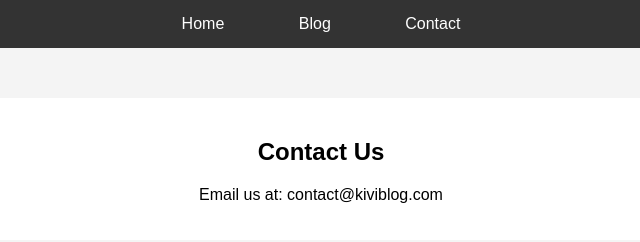
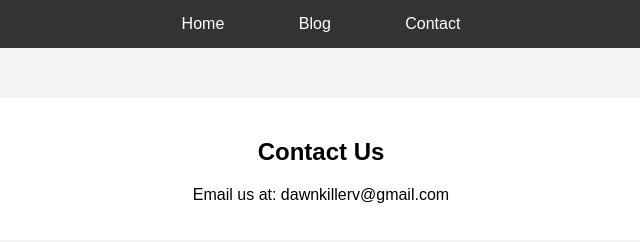
Before and after one commit to KiVi-blog/Privacymatters, a plain HTML site: page contact.html in a window 1280 px wide. Shown: the full height of the page, 319-959 px from the left. Drawn offline with Linux system fonts and the light colour scheme.

Commit message:
Update contact.html

```diff
--- a/contact.html
+++ b/contact.html
@@ -44,7 +44,7 @@
 
   <section id="contact">
     <h2>Contact Us</h2>
-    <p>Email us at: contact@kiviblog.com</p>
+    <p>Email us at: dawnkillerv@gmail.com</p>
   </section>
 </body>
 </html>
```
